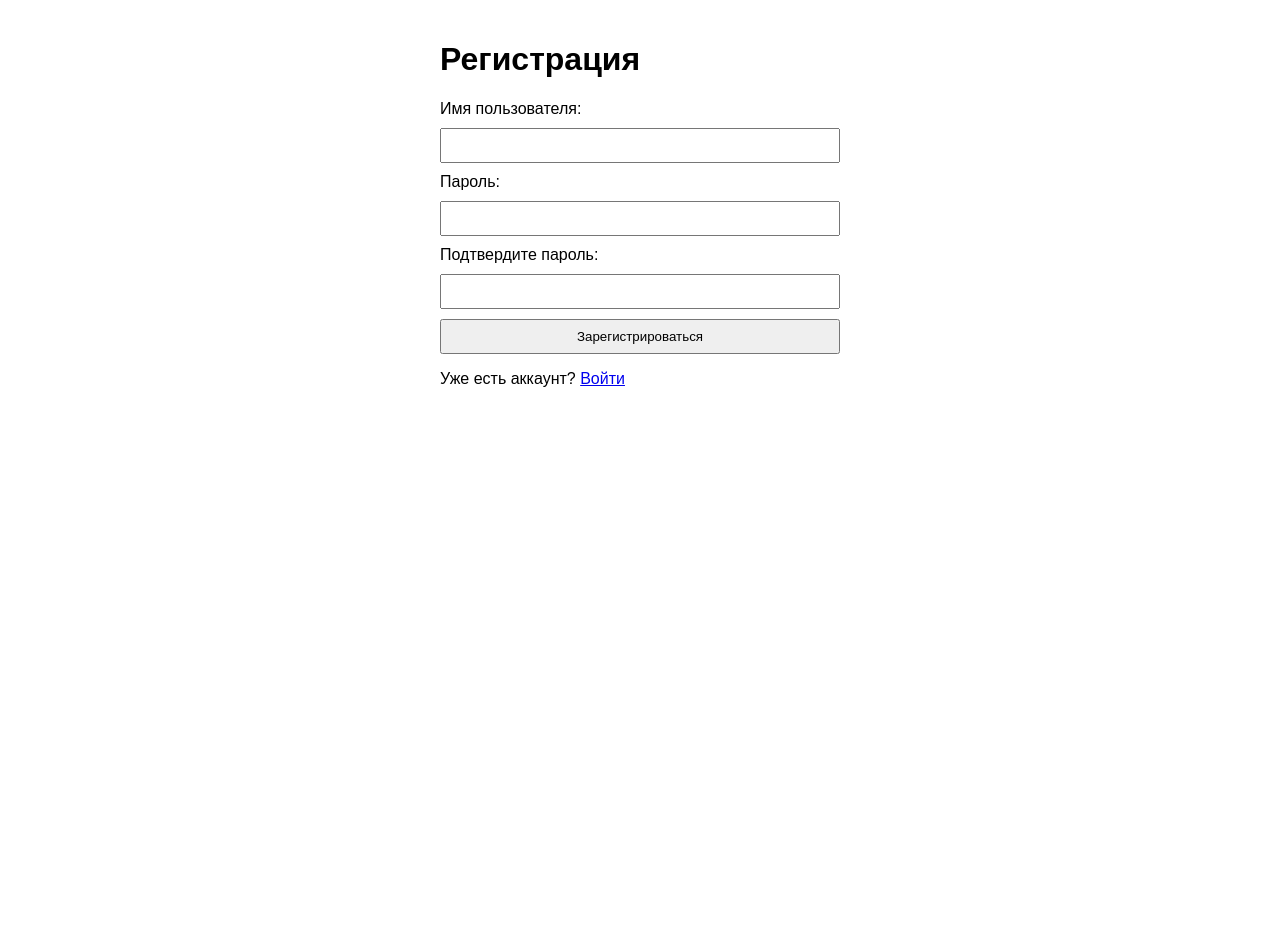
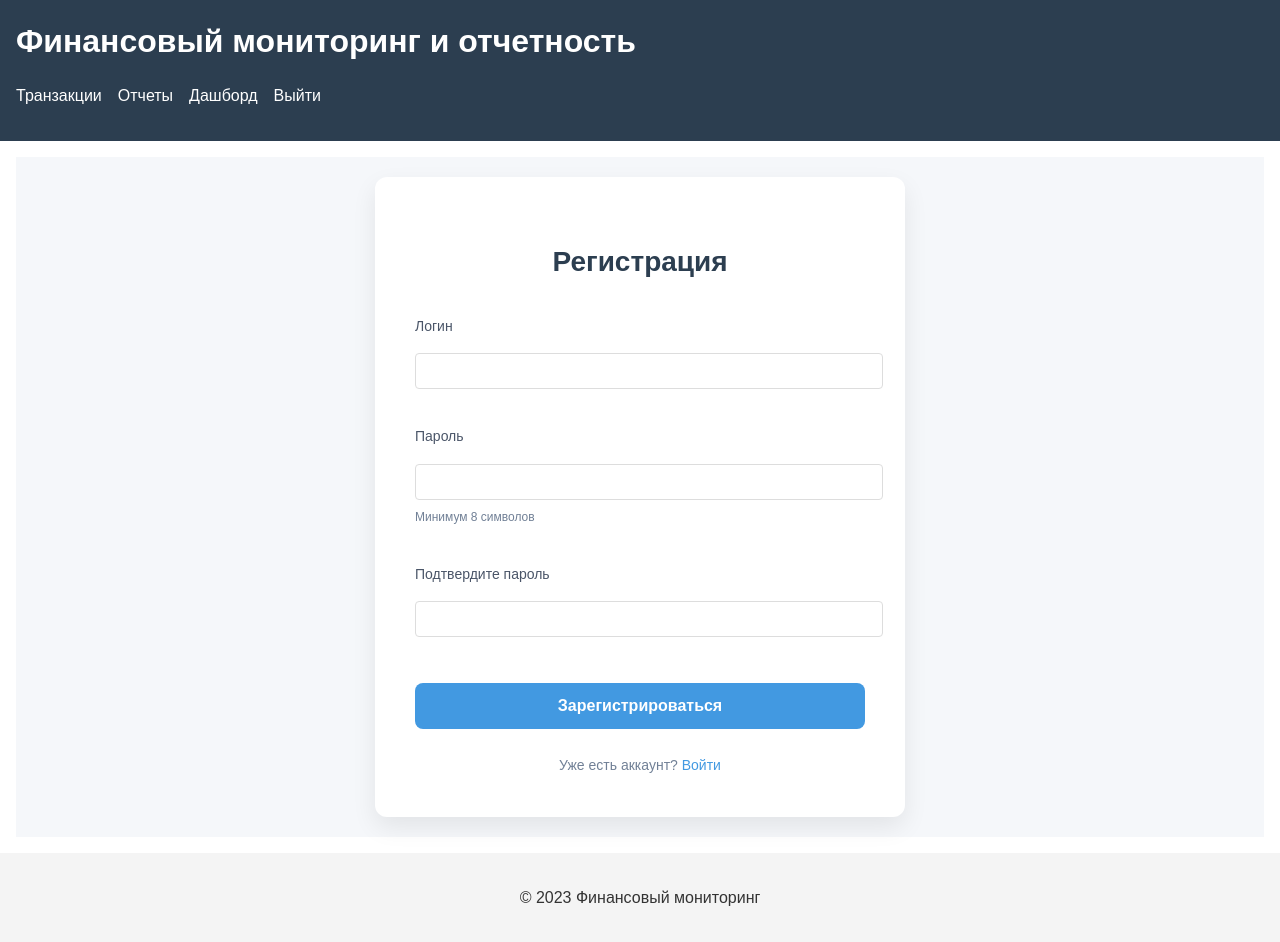
Before and after one commit to KailRiver/financial_monitoring, a Flask app: page /register in a window 1280 px wide. Before the commit the page ends 387 px from the top, so only its background shows below. Run offline with Flask 2, Linux system fonts and the light colour scheme.

Commit message:
Third commit

```diff
--- a/app.py
+++ b/app.py
@@ -1,9 +1,12 @@
-from flask import Flask, render_template, request, session, redirect, url_for, flash, g
+from flask import Flask, render_template, request, session, redirect, url_for, flash, g, Response
 from werkzeug.security import generate_password_hash, check_password_hash
 import sqlite3
 import os
 from functools import wraps
 from datetime import datetime
+import io
+import csv
+from reports import generate_transactions_report, generate_dashboard_data
 
 app = Flask(__name__)
 app.secret_key = 'your-very-secret-key-12345'
@@ -17,7 +20,6 @@ def get_db():
         g.db = sqlite3.connect(app.config['DATABASE'])
         g.db.row_factory = sqlite3.Row
 
-        # Создаем таблицы
         cursor = g.db.cursor()
         cursor.execute('''
             CREATE TABLE IF NOT EXISTS users (
@@ -49,7 +51,6 @@ def get_db():
             )
         ''')
 
-        # Добавляем тестового пользователя
         cursor.execute("SELECT username FROM users WHERE username = 'admin'")
         if not cursor.fetchone():
             cursor.execute(
@@ -153,7 +154,6 @@ def register():
 def dashboard():
     db = get_db()
 
-    # Инициализируем статистику
     stats = {
         'total_count': 0,
         'total_income': 0.0,
@@ -177,7 +177,6 @@ def dashboard():
     except sqlite3.Error as e:
         flash(f'Ошибка при получении статистики: {str(e)}', 'error')
 
-    # Получаем последние транзакции
     recent_transactions = []
     try:
         recent_transactions = db.execute('''
@@ -319,7 +318,6 @@ def edit_transaction(transaction_id):
         except sqlite3.Error as e:
             flash(f'Ошибка при обновлении транзакции: {str(e)}', 'error')
 
-    # Получаем транзакцию для редактирования
     transaction = db.execute(
         'SELECT * FROM transactions WHERE id = ? AND user_id = ?',
         (transaction_id, session['user_id'])
@@ -349,6 +347,159 @@ def delete_transaction(transaction_id):
     return redirect(url_for('transactions'))
 
 
+@app.route('/reports')
+@login_required
+def reports():
+    filters = {
+        'sender_bank': request.args.get('sender_bank'),
+        'recipient_bank': request.args.get('recipient_bank'),
+        'start_date': request.args.get('start_date'),
+        'end_date': request.args.get('end_date'),
+        'status': request.args.get('status'),
+        'inn': request.args.get('inn'),
+        'min_amount': request.args.get('min_amount'),
+        'max_amount': request.args.get('max_amount'),
+        'transaction_type': request.args.get('transaction_type'),
+        'category': request.args.get('category')
+    }
+
+    db = get_db()
+    transactions_list = []
+    try:
+        query = '''
+            SELECT * FROM transactions
+            WHERE user_id = ?
+        '''
+        params = [session['user_id']]
+
+        if filters['sender_bank']:
+            query += ' AND sender_bank LIKE ?'
+            params.append(f"%{filters['sender_bank']}%")
+
+        if filters['recipient_bank']:
+            query += ' AND recipient_bank LIKE ?'
+            params.append(f"%{filters['recipient_bank']}%")
+
+        if filters['status']:
+            query += ' AND status = ?'
+            params.append(filters['status'])
+
+        if filters['inn']:
+            query += ' AND recipient_inn = ?'
+            params.append(filters['inn'])
+
+        if filters['transaction_type']:
+            query += ' AND transaction_type = ?'
+            params.append(filters['transaction_type'])
+
+        if filters['category']:
+            query += ' AND category = ?'
+            params.append(filters['category'])
+
+        if filters['start_date']:
+            query += ' AND operation_date >= ?'
+            params.append(filters['start_date'])
+
+        if filters['end_date']:
+            query += ' AND operation_date <= ?'
+            params.append(filters['end_date'])
+
+        if filters['min_amount']:
+            query += ' AND amount >= ?'
+            params.append(float(filters['min_amount']))
+
+        if filters['max_amount']:
+            query += ' AND amount <= ?'
+            params.append(float(filters['max_amount']))
+
+        query += ' ORDER BY operation_date DESC'
+
+        transactions_list = db.execute(query, tuple(params)).fetchall()
+    except sqlite3.Error as e:
+        flash(f'Ошибка при получении списка транзакций: {str(e)}', 'error')
+
+    return render_template('report.html',
+                           report_data=transactions_list,
+                           filters=filters)
+
+
+@app.route('/reports/export/csv')
+@login_required
+def export_csv():
+    filters = {
+        'sender_bank': request.args.get('sender_bank'),
+        'recipient_bank': request.args.get('recipient_bank'),
+        'start_date': request.args.get('start_date'),
+        'end_date': request.args.get('end_date'),
+        'status': request.args.get('status'),
+        'inn': request.args.get('inn'),
+        'min_amount': request.args.get('min_amount'),
+        'max_amount': request.args.get('max_amount'),
+        'transaction_type': request.args.get('transaction_type'),
+        'category': request.args.get('category')
+    }
+
+    db = get_db()
+    transactions_list = []
+    try:
+        query = '''
+            SELECT * FROM transactions
+            WHERE user_id = ?
+        '''
+        params = [session['user_id']]
+
+        # Применяем те же фильтры, что и в reports()
+        if filters['sender_bank']:
+            query += ' AND sender_bank LIKE ?'
+            params.append(f"%{filters['sender_bank']}%")
+
+        # ... остальные фильтры ...
+
+        query += ' ORDER BY operation_date DESC'
+
+        transactions_list = db.execute(query, tuple(params)).fetchall()
+    except sqlite3.Error as e:
+        flash(f'Ошибка при получении списка транзакций: {str(e)}', 'error')
+        return redirect(url_for('reports'))
+
+    # Создаем CSV файл
+    output = io.StringIO()
+    writer = csv.writer(output)
+
+    # Заголовки
+    writer.writerow([
+        'ID', 'Дата операции', 'Тип транзакции', 'Сумма', 'Статус',
+        'Банк отправителя', 'Счет', 'Банк получателя', 'ИНН получателя',
+        'Счет получателя', 'Категория', 'Телефон получателя', 'Комментарий'
+    ])
+
+    # Данные
+    for transaction in transactions_list:
+        writer.writerow([
+            transaction['id'],
+            transaction['operation_date'],
+            transaction['transaction_type'],
+            transaction['amount'],
+            transaction['status'],
+            transaction['sender_bank'],
+            transaction['account'],
+            transaction['recipient_bank'],
+            transaction['recipient_inn'],
+            transaction['recipient_account'],
+            transaction['category'],
+            transaction['recipient_phone'],
+            transaction['comment']
+        ])
+
+    output.seek(0)
+
+    return Response(
+        output,
+        mimetype="text/csv",
+        headers={"Content-disposition": "attachment; filename=transactions_report.csv"}
+    )
+
+
 @app.route('/logout')
 def logout():
     session.clear()
--- a/static/css/style.css
+++ b/static/css/style.css
@@ -204,3 +204,136 @@ table th {
 .button:hover {
     background: #7f8c8d;
 }
+/* Auth Styles */
+.auth-container {
+    display: flex;
+    justify-content: center;
+    align-items: center;
+    min-height: 80vh;
+    background-color: #f5f7fa;
+    padding: 20px;
+}
+
+.auth-card {
+    background: white;
+    border-radius: 12px;
+    box-shadow: 0 10px 25px rgba(0, 0, 0, 0.08);
+    padding: 40px;
+    width: 100%;
+    max-width: 450px;
+    transition: transform 0.3s ease;
+}
+
+.auth-card:hover {
+    transform: translateY(-5px);
+}
+
+.auth-title {
+    color: #2c3e50;
+    text-align: center;
+    margin-bottom: 30px;
+    font-size: 28px;
+    font-weight: 600;
+}
+
+.auth-form {
+    display: flex;
+    flex-direction: column;
+    gap: 20px;
+}
+
+.form-group {
+    display: flex;
+    flex-direction: column;
+    gap: 8px;
+}
+
+.form-label {
+    color: #4a5568;
+    font-size: 14px;
+    font-weight: 500;
+}
+
+.form-input {
+    padding: 12px 16px;
+    border: 1px solid #e2e8f0;
+    border-radius: 8px;
+    font-size: 16px;
+    transition: all 0.3s;
+}
+
+.form-input:focus {
+    border-color: #4299e1;
+    box-shadow: 0 0 0 3px rgba(66, 153, 225, 0.2);
+    outline: none;
+}
+
+.form-hint {
+    color: #718096;
+    font-size: 12px;
+}
+
+.auth-button {
+    background-color: #4299e1;
+    color: white;
+    border: none;
+    padding: 14px;
+    border-radius: 8px;
+    font-size: 16px;
+    font-weight: 600;
+    cursor: pointer;
+    transition: background-color 0.3s;
+    margin-top: 10px;
+}
+
+.auth-button:hover {
+    background-color: #3182ce;
+}
+
+.auth-footer {
+    text-align: center;
+    margin-top: 25px;
+    color: #718096;
+    font-size: 14px;
+}
+
+.auth-link {
+    color: #4299e1;
+    text-decoration: none;
+    font-weight: 500;
+}
+
+.auth-link:hover {
+    text-decoration: underline;
+}
+
+/* Alert Messages */
+.alert {
+    padding: 12px 16px;
+    border-radius: 8px;
+    margin-top: 20px;
+    font-size: 14px;
+}
+
+.alert-error {
+    background-color: #fff5f5;
+    color: #c53030;
+    border: 1px solid #fed7d7;
+}
+
+.alert-success {
+    background-color: #f0fff4;
+    color: #2f855a;
+    border: 1px solid #c6f6d5;
+}
+
+/* Responsive */
+@media (max-width: 480px) {
+    .auth-card {
+        padding: 30px 20px;
+    }
+
+    .auth-title {
+        font-size: 24px;
+    }
+}
--- a/templates/register.html
+++ b/templates/register.html
@@ -1,38 +1,41 @@
-<!DOCTYPE html>
-<html>
-<head>
-    <title>Регистрация</title>
-    <style>
-        body { font-family: Arial, sans-serif; max-width: 400px; margin: 0 auto; padding: 20px; }
-        .error { color: red; }
-        form { display: flex; flex-direction: column; gap: 10px; }
-        input, button { padding: 8px; }
-    </style>
-</head>
-<body>
-    <h1>Регистрация</h1>
+{% extends "base.html" %}
 
-    {% with messages = get_flashed_messages(with_categories=true) %}
-        {% if messages %}
-            {% for category, message in messages %}
-                <div class="{{ category }}">{{ message }}</div>
-            {% endfor %}
-        {% endif %}
-    {% endwith %}
+{% block content %}
+<div class="auth-container">
+    <div class="auth-card">
+        <h2 class="auth-title">Регистрация</h2>
 
-    <form method="POST">
-        <label>Имя пользователя:</label>
-        <input type="text" name="username" required>
+        <form method="POST" class="auth-form">
+            <div class="form-group">
+                <label for="username" class="form-label">Логин</label>
+                <input type="text" id="username" name="username" class="form-input" required>
+            </div>
 
-        <label>Пароль:</label>
-        <input type="password" name="password" required>
+            <div class="form-group">
+                <label for="password" class="form-label">Пароль</label>
+                <input type="password" id="password" name="password" class="form-input" required>
+                <small class="form-hint">Минимум 8 символов</small>
+            </div>
 
-        <label>Подтвердите пароль:</label>
-        <input type="password" name="confirm_password" required>
+            <div class="form-group">
+                <label for="confirm_password" class="form-label">Подтвердите пароль</label>
+                <input type="password" id="confirm_password" name="confirm_password" class="form-input" required>
+            </div>
 
-        <button type="submit">Зарегистрироваться</button>
-    </form>
+            <button type="submit" class="auth-button">Зарегистрироваться</button>
+        </form>
 
-    <p>Уже есть аккаунт? <a href="{{ url_for('login') }}">Войти</a></p>
-</body>
-</html>
+        <div class="auth-footer">
+            Уже есть аккаунт? <a href="{{ url_for('login') }}" class="auth-link">Войти</a>
+        </div>
+
+        {% with messages = get_flashed_messages(with_categories=true) %}
+            {% if messages %}
+                {% for category, message in messages %}
+                    <div class="alert alert-{{ category }}">{{ message }}</div>
+                {% endfor %}
+            {% endif %}
+        {% endwith %}
+    </div>
+</div>
+{% endblock %}
```
Also changed, not shown: static/js/auth.js (added, +42 -0 lines), templates/login.html (+35 -24 lines), finance.db.
